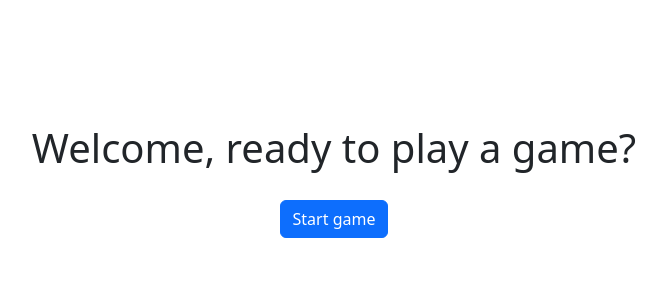
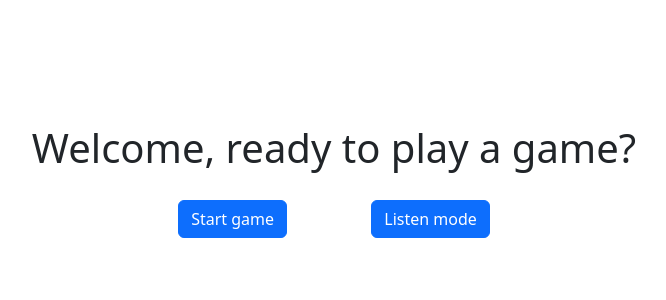
Before and after one commit to fergascod/Bird-song-learner, a Flask app: page / in a window 1280 px wide. Shown: the part 276-576 px from the top of the page, without its empty margins (306-972 px from the left). Run offline with Flask 2, Linux system fonts and the light colour scheme; parts of the project's set-up code (start-up, migrations or seed data) failed here and were passed over; some libraries are stand-ins or nearby versions.

Commit message:
Added listen mode accesible

```diff
--- a/app.py
+++ b/app.py
@@ -62,6 +62,20 @@ def form():
     print(scientificToCatalan.values(), flush=True)
     return flask.render_template('form.html', game_modes=modes.keys(), species=scientificToCatalan.values())
 
+@APP.route('/listen_menu', methods = ['POST', 'GET'])
+def listen_menu():
+    if request.method == 'GET':
+        scientificToCatalan=catalanNames()
+        print("hello", flush=True)
+        return flask.render_template('listen_menu.html', game_modes=modes.keys(), species=scientificToCatalan.values())
+    if request.method == 'POST':
+        print
+        form_data = request.form
+        game_mode=form_data["game_mode"]
+        print(game_mode, flush=True)
+        return redirect(url_for("listen", game_mode=game_mode))
+
+
 @APP.route('/listen/<game_mode>')
 def listen(game_mode):
     targetList=modes[game_mode]
--- a/templates/menu.html
+++ b/templates/menu.html
@@ -14,6 +14,7 @@
       <div class="menu">
         <h1>Welcome, ready to play a game?</h1>
         <a href="{{ url_for('form') }}"><button type="button" class="btn btn-primary">Start game</button></a>
+        <a href="{{ url_for('listen_menu') }}"><button type="button" class="btn btn-primary">Listen mode</button></a>
       </div>
     <script src="https://cdn.jsdelivr.net/npm/bootstrap@5.2.3/dist/js/bootstrap.bundle.min.js" integrity="sha384-kenU1KFdBIe4zVF0s0G1M5b4hcpxyD9F7jL+jjXkk+Q2h455rYXK/7HAuoJl+0I4" crossorigin="anonymous"></script>
   </body>
```
Also changed, not shown: templates/listen_menu.html (added, +24 -0 lines).
